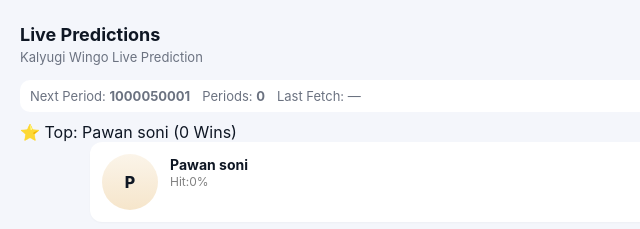
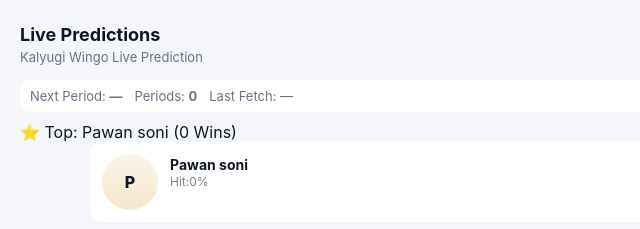
Before and after one commit to Pawan1020442277/30s-wingo-, a plain HTML site: page index.html in a window 1280 px wide. Shown: the top 229 px of the page, 0-640 px from the left. Drawn offline with Linux system fonts and the light colour scheme; no server answers.

Commit message:
Update index.html

```diff
--- a/index.html
+++ b/index.html
@@ -44,7 +44,7 @@
   </div>
 
   <div class="meta">
-    <div class="mitem">Next Period: <strong id="period">—</strong></div>
+    <div class="mitem">Next Period: <strong id="nextIssue">—</strong></div>
     <div class="mitem">Periods: <strong id="periodCount">0</strong></div>
     <div class="mitem">Last Fetch: <span id="lastFetch">—</span></div>
   </div>
@@ -53,41 +53,7 @@
   <div class="container" id="listContainer"></div>
 
 <script>
-let next = ""; // ← yahan final period save hoga
 
-(function(){
-  const PREFIX = "100005";   // static prefix
-  const START_H = 5, START_M = 30;
-  const PERIOD_SECONDS = 30;
-  const el = document.getElementById("period");
-  let lastPeriod = "";
-
-  function computeNextPeriod() {
-    const now = new Date();
-    const start = new Date(now.getFullYear(), now.getMonth(), now.getDate(), START_H, START_M, 0, 0);
-    let elapsedSec = Math.floor((now - start) / 1000);
-    if (elapsedSec < 0) elapsedSec = 0;
-
-    const completedPeriods = Math.floor(elapsedSec / PERIOD_SECONDS);
-    const nextIndex = completedPeriods + 1;
-
-    // Format: prefix + 4-digit number
-    const periodNumber = PREFIX + String(nextIndex).padStart(4, '0');
-    return periodNumber;
-  }
-
-  function update() {
-    next = computeNextPeriod(); // ← variable me save kar do
-    if (next !== lastPeriod) {
-      lastPeriod = next;
-      el.textContent = next;
-    }
-  }
-
-  // first run and repeat every half second
-  update();
-  setInterval(update, 500);
-})();
 (() => {
   const API_URL = "https://draw.ar-lottery01.com/WinGo/WinGo_30S/GetHistoryIssuePage.json";
   const CHECK_INTERVAL = 1000; // हर 1 सेकंड में चेक
```
